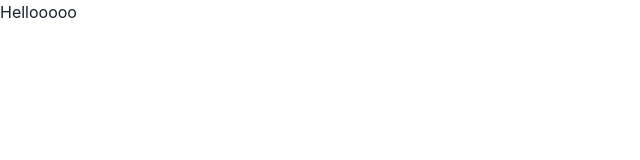
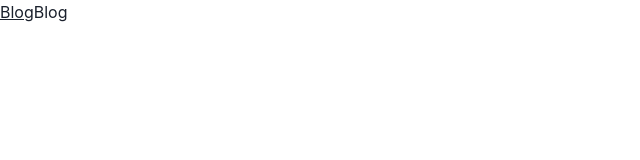
Before and after one commit to daveclinton/portfolio, a React (Create React App) app: page / in a window 1280 px wide. Shown: the top 160 px of the page, without its empty margins (0-640 px from the left). Built offline with nearby package versions, Linux system fonts and the light colour scheme.

Commit message:
feature: Add Navbar component

```diff
--- a/src/components/Navbar/index.tsx
+++ b/src/components/Navbar/index.tsx
@@ -1,10 +1,15 @@
 import React from "react";
-import { Box } from "@chakra-ui/react";
+import { Flex, Link } from "@chakra-ui/react";
 
 type NavbarProps = {};
 
 const Navbar: React.FC<NavbarProps> = () => {
-  return <Box>Hellooooo</Box>;
+  return (
+    <Flex>
+      <Link>Blog</Link>
+      <Link>Blog</Link>
+    </Flex>
+  );
 };
 
 export default Navbar;
```
